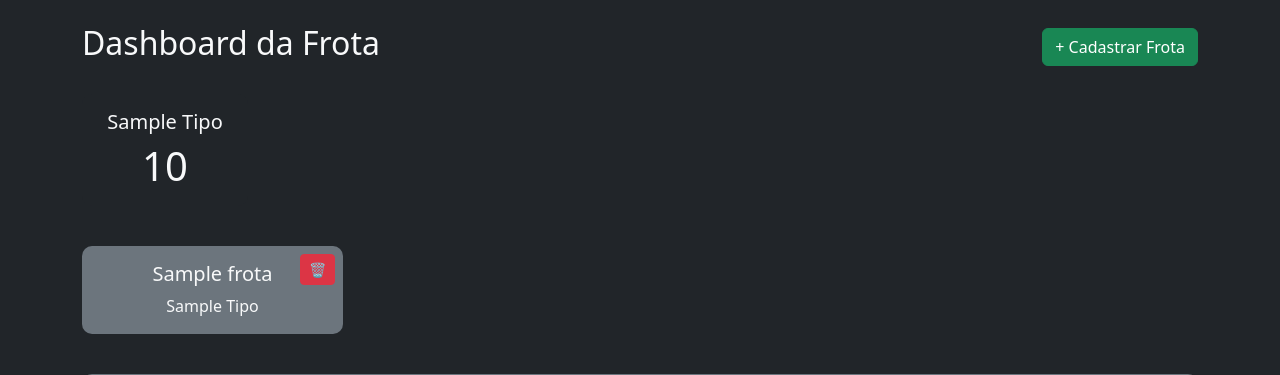
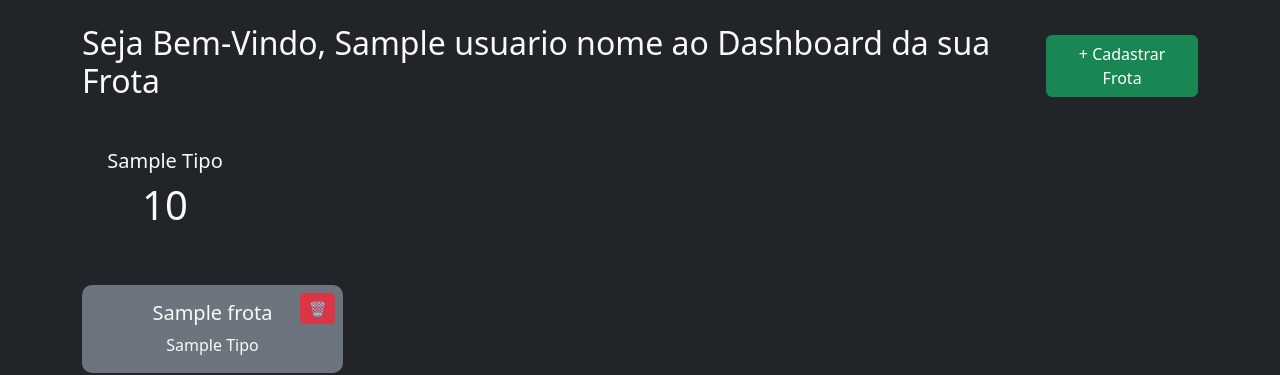
Before and after one commit to EvertonViniciusav/Hackathon-Senac, a Flask app: template templates/dashboard.html in a window 1280 px wide. Shown: the part 47-422 px from the top of the page. Run offline with Flask 3, Linux system fonts and the light colour scheme; the template is opened without the code that fills it: most values are stand-ins (such as "Sample title", 1, 10 or a date in 2020).

Commit message:
Alteração na tela de dashboard

```diff
--- a/app.py
+++ b/app.py
@@ -53,6 +53,9 @@ def dashboard():
     db = conectar()
     cursor = db.cursor(dictionary=True)
     usuario_id = session['usuario_id']
+    cursor.execute("SELECT nome FROM usuarios WHERE id = %s", (usuario_id,))
+    usuario = cursor.fetchone()
+    usuario_nome = usuario["nome"] if usuario else "Usuário"
     cursor.execute("SELECT id, nome, tipo FROM frotas WHERE usuario_id = %s", (usuario_id,))
     frotas = cursor.fetchall()
     cursor.execute("""
@@ -70,7 +73,7 @@ def dashboard():
     """, (usuario_id,))
     documentos = cursor.fetchall()
     db.close()
-    return render_template('dashboard.html', frotas=frotas, contagem=contagem, documentos=documentos)
+    return render_template('dashboard.html', frotas=frotas, contagem=contagem, documentos=documentos, usuario_nome=usuario_nome)
 
 # ================= CADASTRAR FROTA =================
 @app.route('/cadastrar_frota', methods=['GET', 'POST'])
--- a/templates/dashboard.html
+++ b/templates/dashboard.html
@@ -16,7 +16,7 @@
 
 <div class="container mt-4">
   <div class="d-flex justify-content-between align-items-center mb-4">
-    <h2>Dashboard da Frota</h2>
+    <h2>Seja Bem-Vindo, {{ usuario_nome }} ao Dashboard da sua Frota</h2>
     <a href="{{ url_for('cadastrar_frota') }}" class="btn btn-success">+ Cadastrar Frota</a>
   </div>
 
```
